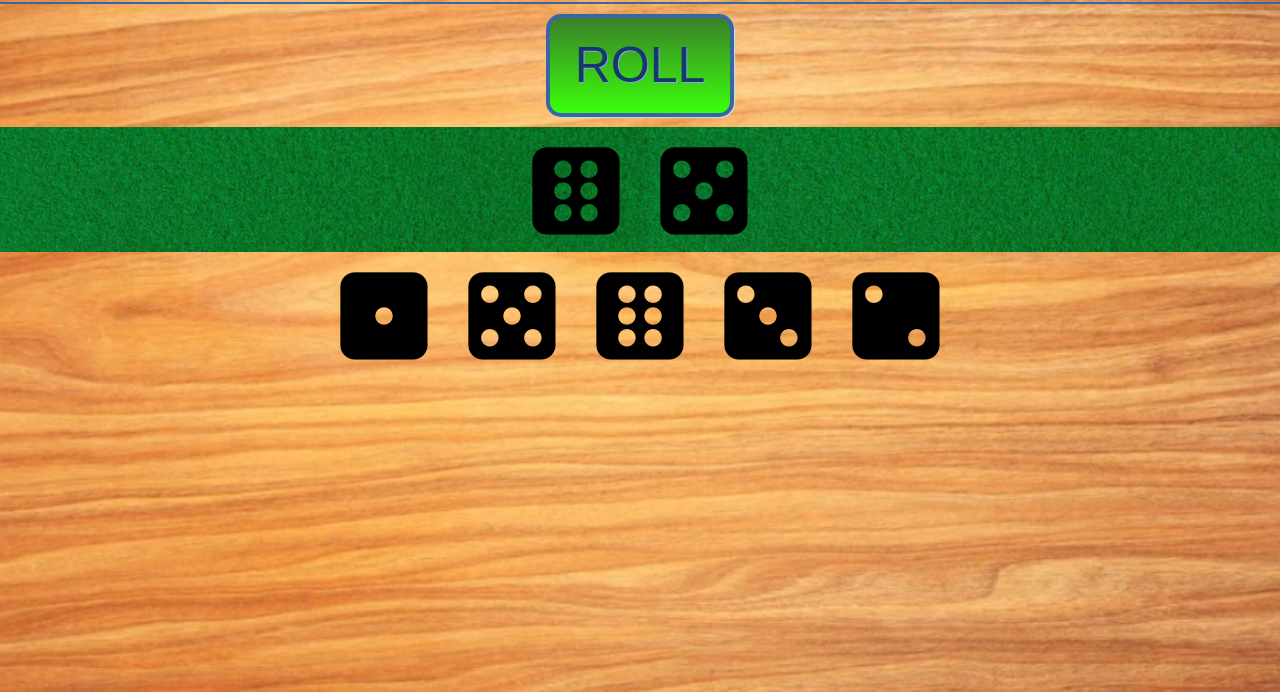
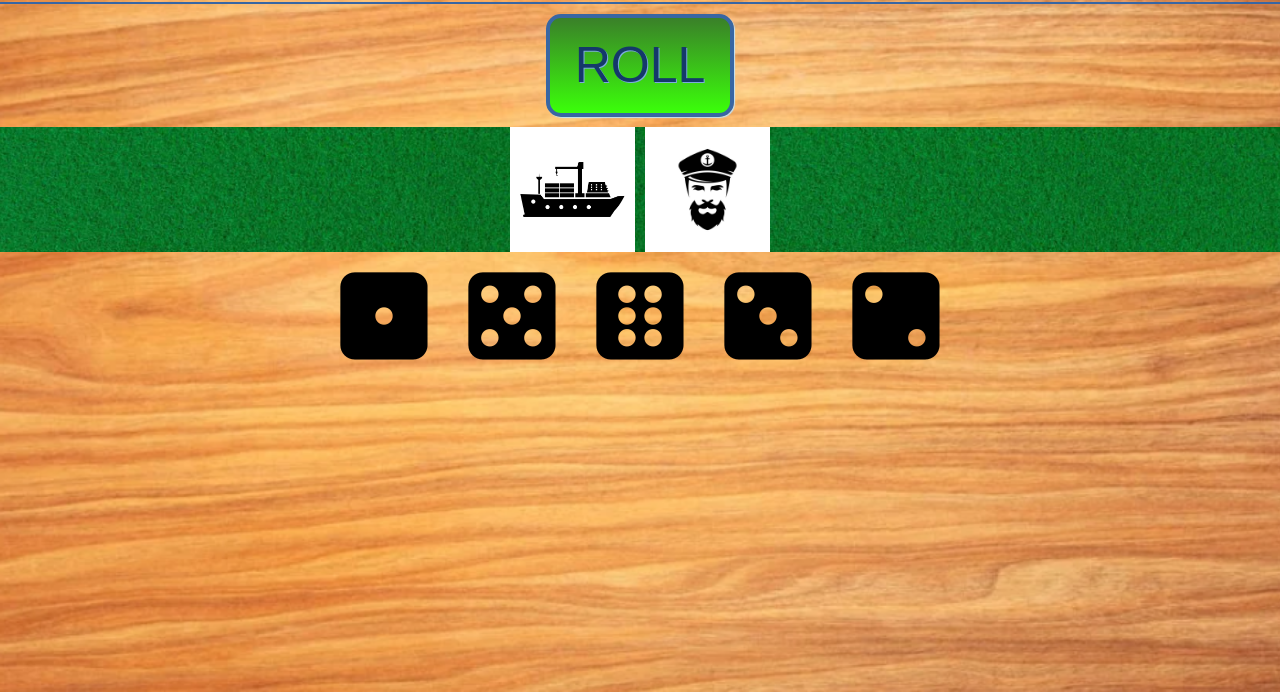
Before and after one commit to ScottSyverson/Playground, a plain HTML site: page index.html in a window 1280 px wide. Both pictures are taken after a click on the button "ROLL". Shown: the part 108-800 px from the top of the page. Drawn offline with nearby package versions, Linux system fonts and the light colour scheme.

Commit message:
a little more jazzing it up

```diff
--- a/app.js
+++ b/app.js
@@ -88,7 +88,7 @@ function rollAllDice() {
     if (grabSix && needSix) {
         //display the dice image in the kept dice area
         let winningDisplay = document.createElement("img");
-        winningDisplay.src = "./media/six.png"
+        winningDisplay.src = "./media/ship.jpg"
         let winRow = document.querySelector(".keptDice");
         winRow.append(winningDisplay);
         needSix = false;
@@ -103,7 +103,7 @@ function rollAllDice() {
     let grabFive = rolledArray.find(num => num == 5);
     if (grabFive && needFive && !needSix) {
         let winningDisplay = document.createElement("img");
-        winningDisplay.src = "./media/five.png"
+        winningDisplay.src = "./media/captain.jpg"
         let winRow = document.querySelector(".keptDice");
         winRow.append(winningDisplay);
         needFive = false;
@@ -116,7 +116,7 @@ function rollAllDice() {
     let grabFour = rolledArray.find(num => num == 4);
     if (grabFour && needFour && !needFive && !needSix) {
         let winningDisplay = document.createElement("img");
-        winningDisplay.src = "./media/four.png"
+        winningDisplay.src = "./media/crew.jpg"
         let winRow = document.querySelector(".keptDice");
         winRow.append(winningDisplay);
         needFour = false;
--- a/style.css
+++ b/style.css
@@ -82,6 +82,12 @@ color: white;
     width: 50%;
 }
 
+.keptDice img{
+    max-height: 125px;
+    margin-left: 5px;
+    margin-right: 5px;
+}
+
 @media(min-width: 600px){
     .keptDice{
         height: 125px;
```
Also changed, not shown: media/captain.jpg (added), media/crew.jpg (added), media/ship.jpg (added).
